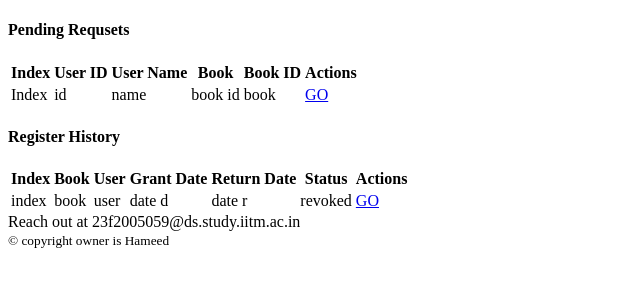
After one commit to someone321123/MAD1-Project-iitm-bs, a Flask app: page /11das in a window 1280 px wide. The commit adds this page. Shown: the top 300 px of the page, without its empty margins (0-640 px from the left). Run offline with Flask 3, Linux system fonts and the light colour scheme.

Commit message:
still a long way to go

```diff
--- a/app.py
+++ b/app.py
@@ -7,12 +7,42 @@ app.config['SQLALCHEMY_DATABASE_URI']=  'sqlite:///data.db'
 app.config['SQLALCHEMY_TRACK_MODIFICATION']=False
 db = SQLAlchemy(app)
 
-class books(db.Model):
-    id=db.Column(db.Integer,primary_key=True)
-    Name=db.Column(db.String(100),nullable=False,default="Xbook")
-    time=db.Column(db.String(100),default=datetime.utcnow)
+N=100000  #time for revoking access automatically
+
+class book(db.Model):
+    ID=db.Column(db.Integer,primary_key=True)
+    Name=db.Column(db.String(200),nullable=False,default="no title assigned")
+    Category=db.Column(db.String(200),default="no category assigned")
+    Author=db.Column(db.String(200),default="no author assigned")
+    D_issue=db.Column(db.DateTime,default=datetime.utcnow)
+    Content=db.Column(db.String(1000),default="no content assigned")
+    Rating=db.Column(db.Integer,default="no rating assigned")
     def __repr__(self):
         return '<Book %r>' %self.id
+
+class section(db.Model):
+    ID=db.Column(db.Integer,primary_key=True)
+    Name=db.Column(db.String(200),default="no name assigned")
+    D_issue=db.Column(db.DateTime,default=datetime.utcnow)
+    Description=db.Column(db.String(1000),default="no description assigned")
+    S_books=db.Column(db.Integer)
+
+class users(db.Model):
+    ID=db.Column(db.Integer,primary_key=True)
+    Name=db.Column(db.String(100),default="user")
+    Password=db.Column(db.String(15),default="0000")
+    D_join=db.Column(db.DateTime,default=datetime.utcnow)
+    Role=db.Column(db.String(200),default="no role assigned")
+
+class register(db.Model):
+    ID=db.Column(db.Integer,primary_key=True)
+    F_book_id=db.Column(db.Integer)
+    D_grant=db.Column(db.DateTime,default=datetime.utcnow)
+    D_return=db.Column(db.DateTime,default=datetime.utcnow)
+    F_user_id=db.Column(db.String(200))
+    Status=db.Column(db.String(2),default="N")
+    Rating=db.Column(db.Integer,default=None)
+    Comment=db.Column(db.String(1000),default=None)
 
 @app.route('/')
 def mainhtml():
@@ -45,6 +75,26 @@ def search():
 def read():
     return render_template('6vew.html')
 
+@app.route('/11das')
+def dashboard():
+    return render_template('11das.html')
+
+@app.route('/12ind')
+def index():
+    return render_template('12ind.html')
+
+@app.route('/13usr')
+def user():
+    return render_template('13usr.html')
+
+@app.route('/14buk')
+def libbuk():
+    return render_template('14buk.html')
+
+@app.route('/15cat')
+def libccat():
+    return render_template('15cat.html')
+
 
 if __name__ == "__main__":
     app.run(host='0.0.0.0', debug=True)
--- /dev/null
+++ b/templates/11das.html
@@ -0,0 +1,56 @@
+{% extends 'librbase.html' %}{% block body %}
+<h4>Pending Requsets</h4>
+<div class="container my-3">
+<table class="table">
+    <thead>
+      <tr>
+        <th scope="col">Index</th>
+        <th scope="col">User ID</th>
+        <th scope="col">User Name</th>
+        <th scope="col">Book</th>
+        <th scope="col">Book ID</th>
+        <th scope="col">Actions</th>
+      </tr>
+    </thead>
+    <tbody>
+  <tr>
+    <td>Index</td>
+    <td>id</td>
+    <td>name</td>
+    <td>book id</td>
+    <td>book</td>
+    <td>
+      <a href="#" type="button" class="btn btn-outline-dark btn-sm mx-1">GO</a></button>
+    </td>
+  </tr>
+</table>
+</div>
+<h4>Register History</h4>
+<div class="container my-3">
+  <table class="table">
+      <thead>
+        <tr>
+          <th scope="col">Index</th>
+          <th scope="col">Book</th>
+          <th scope="col">User</th>
+          <th scope="col">Grant Date</th>
+          <th scope="col">Return Date</th>
+          <th scope="col">Status</th>
+          <th scope="col">Actions</th>
+        </tr>
+      </thead>
+      <tbody>
+    <tr>
+      <td>index</td>
+      <td>book</td>
+      <td>user</td>
+      <td>date d</td>
+      <td>date r</td>
+      <td>revoked</td>
+      <td>
+        <a href="#" type="button" class="btn btn-outline-dark btn-sm mx-1">GO</a></button>
+      </td>
+    </tr>
+  </table>
+  </div>
+{% endblock body %}
--- /dev/null
+++ b/templates/librbase.html
@@ -0,0 +1,14 @@
+<!DOCTYPE html>
+<html lang="en">
+<head>
+    <meta charset="UTF-8">
+    <meta name="viewport" content="width=device-width, initial-scale=1.0">
+    <title>Document</title>
+</head>
+<body>
+{% block body %}
+{% endblock body %}
+</body>
+Reach out at 23f2005059@ds.study.iitm.ac.in<br>
+<small>&copy; copyright owner is Hameed</small>
+</html>
--- a/templates/userbase.html
+++ b/templates/userbase.html
@@ -11,7 +11,7 @@
   integrity="sha384-BmbxuPwQa2lc/FVzBcNJ7UAyJxM6wuqIj61tLrc4wSX0szH/Ev+nYRRuWlolflfl" crossorigin="anonymous">
   <link rel="stylesheet" href="{{ url_for('static',filename='css/css.css')}}">
 </head>
-<body>
+<body><style></style>
 <div style="flex:flow-root;">
 <h1 style=><a href="/home">MindOfBooks</a></h1>
 <h6 style="display: inline-block;"><a href="/categories">All categories</a>|<a href="/search">search</a>
```
Also changed, not shown: templates/12ind.html (added, +46 -0 lines), templates/13usr.html (added, +16 -0 lines), templates/14buk.html (added, +38 -0 lines), templates/15cat.html (added, +34 -0 lines), templates/16anb.html (added), templates/17anc.html (added).
